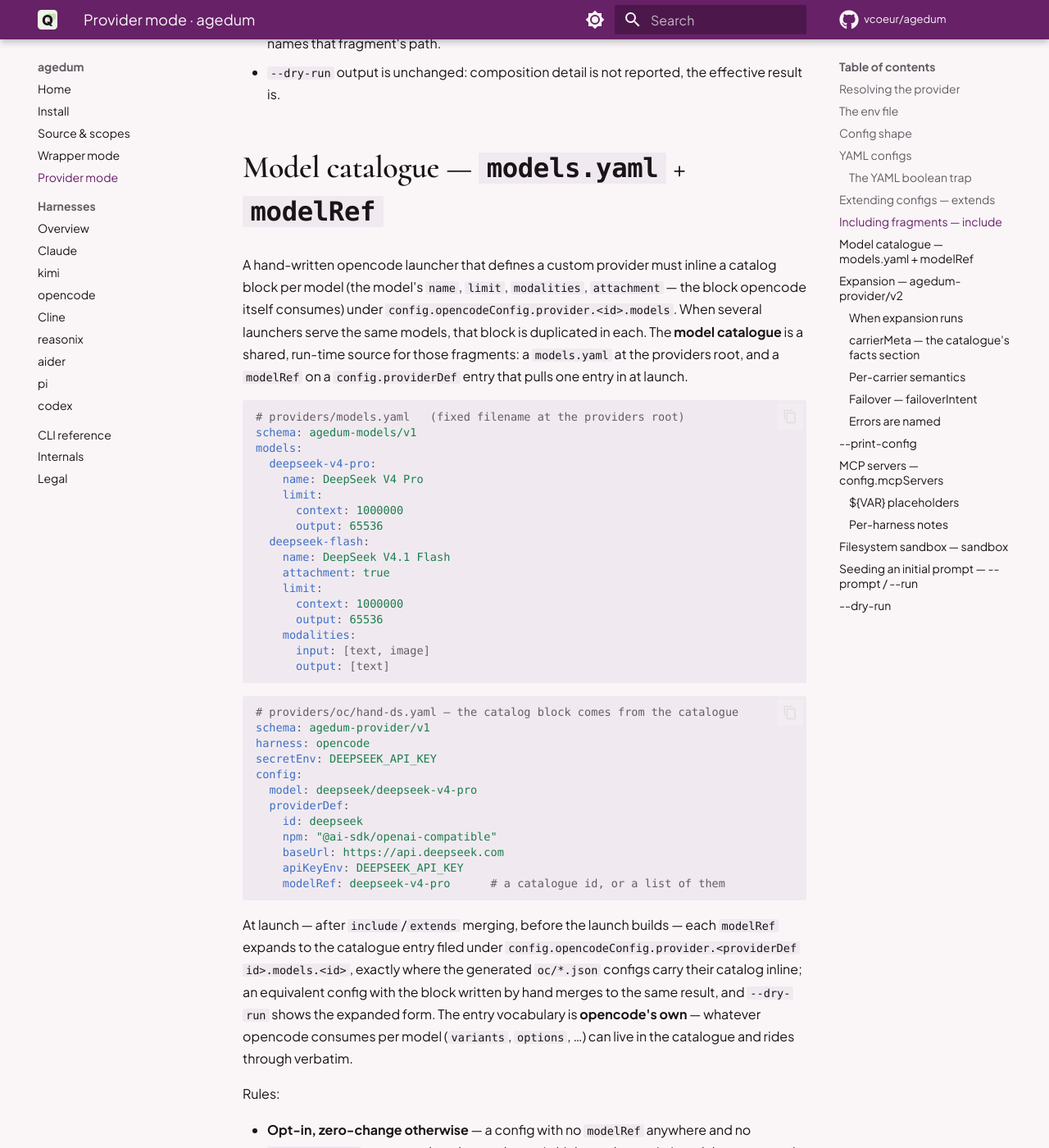
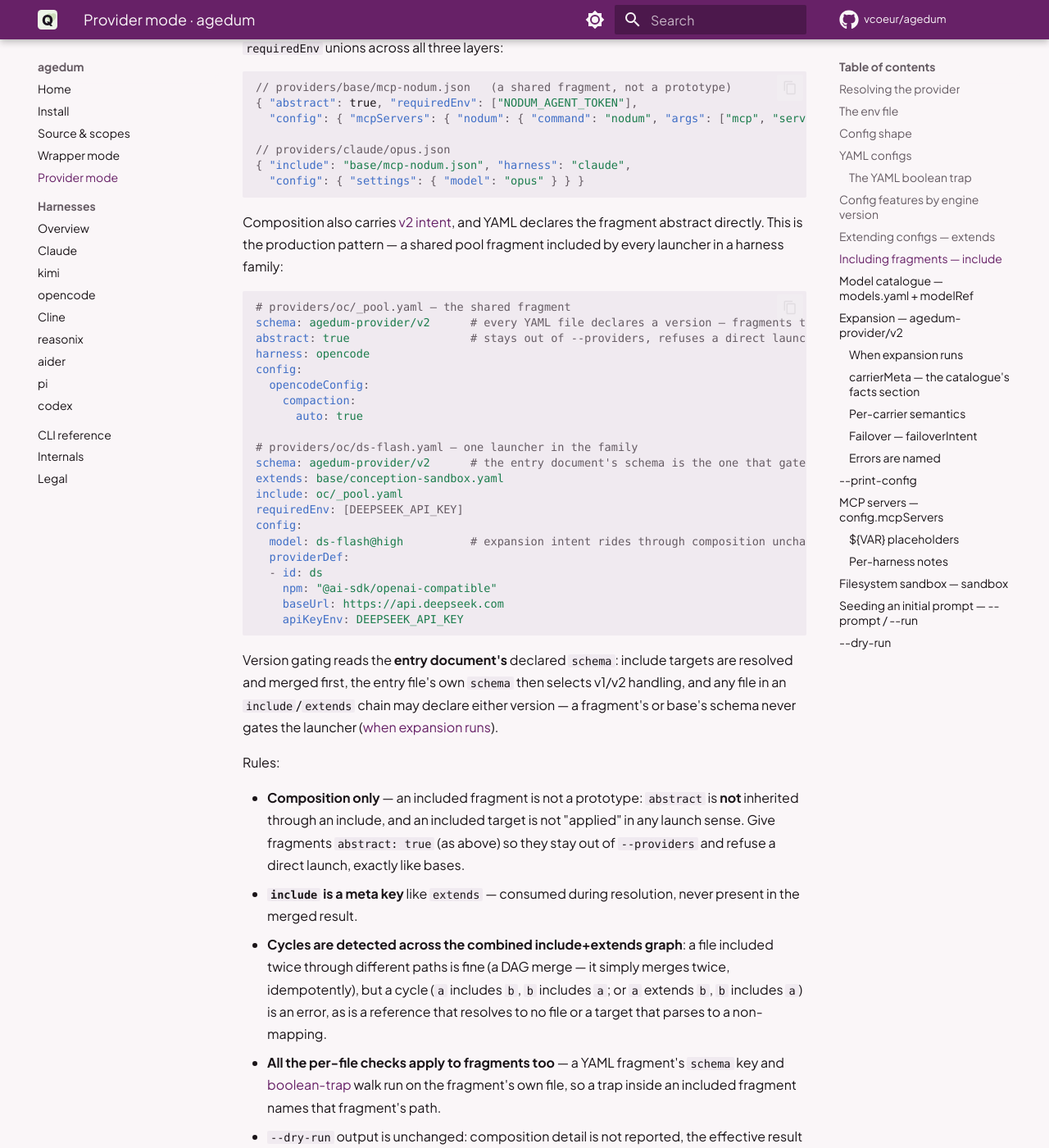
Before and after one commit to vcoeur/agedum, an MkDocs documentation site: the page built from docs/provider.md, in a window 1280 px wide and 1400 px high, scrolled down 6313 px. Shown: the whole window at 82% size. Built offline with MkDocs 1.6.1 and Material for MkDocs 9.7.7, drawn with Linux system fonts in a browser that asks for light colours; comment, search, counter and statistics services are not loaded; some of the changed text lies outside the part shown.

Commit message:
Docs: de-builder the expansion framing; add the v2+include example and engine version floors

````diff
--- a/docs/provider.md
+++ b/docs/provider.md
@@ -153,6 +153,24 @@
 `codexConfig` flags — are untouched. `${VAR}` placeholders are never interpolated by the YAML
 reader; they survive verbatim exactly as in JSON.
 
+## Config features by engine version { #engine-versions }
+
+Each row is an **engine capability floor** — the oldest agedum that loads a config using
+the feature; every later engine keeps it:
+
+| Feature | Minimum engine |
+|---|---|
+| [YAML configs](#yaml) load + `--providers` listing | 0.58 |
+| [`include` composition](#include) | 0.59 |
+| [`modelRef` + the `models.yaml` catalogue](#model-catalogue) | 0.60 |
+| [`carrierMeta`](#model-catalogue) tolerated in a catalogue (read only by v2 expansion) | 0.60 |
+| [`agedum-provider/v2` intent documents](#expansion) (carrier expansion) | 0.61 |
+| [`failoverIntent`](#failover-intent) | 0.62 |
+
+One silent-downgrade trap: a **0.61 engine loads a failover-bearing v2 config and
+silently runs it without failover** — `failoverIntent` postdates 0.61, and the engine
+ignores an unknown top-level key rather than refusing it.
+
 ## Extending configs — `extends` { #extends }
 
 A config can **`extends`** one or more **base** configs and inherit their settings, so shared
@@ -212,6 +230,39 @@
 { "include": "base/mcp-nodum.json", "harness": "claude",
   "config": { "settings": { "model": "opus" } } }
 ```
+
+Composition also carries [v2 intent](#expansion), and YAML declares the fragment
+abstract directly. This is the production pattern — a shared pool fragment included by
+every launcher in a harness family:
+
+```yaml
+# providers/oc/_pool.yaml — the shared fragment
+schema: agedum-provider/v2      # every YAML file declares a version — fragments too
+abstract: true                  # stays out of --providers, refuses a direct launch
+harness: opencode
+config:
+  opencodeConfig:
+    compaction:
+      auto: true
+
+# providers/oc/ds-flash.yaml — one launcher in the family
+schema: agedum-provider/v2      # the entry document's schema is the one that gates
+extends: base/conception-sandbox.yaml
+include: oc/_pool.yaml
+requiredEnv: [DEEPSEEK_API_KEY]
+config:
+  model: ds-flash@high          # expansion intent rides through composition unchanged
+  providerDef:
+  - id: ds
+    npm: "@ai-sdk/openai-compatible"
+    baseUrl: https://api.deepseek.com
+    apiKeyEnv: DEEPSEEK_API_KEY
+```
+
+Version gating reads the **entry document's** declared `schema`: include targets are
+resolved and merged first, the entry file's own `schema` then selects v1/v2 handling,
+and any file in an `include`/`extends` chain may declare either version — a fragment's
+or base's schema never gates the launcher ([when expansion runs](#expansion)).
 
 Rules:
 
@@ -370,7 +421,7 @@
   opencode is refused (the `modelRef` opencode-first rule). A v2 config with **no**
   markers (`@`-refs, `expansionModels`, and `failoverIntent` all absent) is a no-op —
   declaring v2 alone is not intent.
-- A precomputed **`failover`** block passes through untouched; a v2 document carrying
+- An authored **`failover`** block passes through untouched; a v2 document carrying
   both it and `failoverIntent` is a named expansion error (two declarations of the same
   block — the engine refuses to guess which wins). See [Failover](#failover-intent).
 
@@ -426,8 +477,8 @@
 
 ### Failover — `failoverIntent` { #failover-intent }
 
-A v2 config may author its failover as intent instead of a precomputed block — the same
-shape the manifest template uses, with refs in the `key@effort` grammar:
+A v2 config may author its failover as **intent** instead of writing the `failover`
+block directly — chain sources and rungs as explicit refs in the `key@effort` grammar:
 
 ```yaml
 schema: agedum-provider/v2
@@ -442,8 +493,9 @@
     terra@low: [glm-flash@high]
 ```
 
-Expansion derives — from the config's **own agents** — the same top-level `failover`
-block a builder precomputes, then strips the intent (consumed, like `expansionModels`):
+Expansion derives the effective top-level `failover` block from the config's **own
+agents and intent** at load time — nothing precomputes it — then strips the intent
+(consumed, like `expansionModels`):
 
 - **Roster** — `mode: primary` agents are the mains, `mode: subagent` the workers, any
   other or absent mode is in neither; an agent whose `model` is a plain `provider/model`
@@ -463,9 +515,10 @@
 - **Translation** — rung and source refs translate per carrier: `provider/key@effort`
   (variant / reasoningEffort families), the bare `provider/<aliases[effort]>` (kimi).
   Two surviving sources translating to the same runtime ref would be a named error.
-- **`rungOptions`** — one `{"reasoning_effort": effort}` entry (snake_case, exactly as
-  the builder emits) per used variant/reasoningEffort rung, canonical effort order.
-  Model-alias rungs never appear.
+- **`rungOptions`** — one `{"reasoning_effort": effort}` entry (snake_case — agent
+  entries' `options.reasoningEffort` stays camelCase; the two conventions coexist in
+  one block by design) per used variant/reasoningEffort rung, in canonical effort
+  order (`high` first). Model-alias rungs never appear.
 - **`vision`** — derived from the catalogue's `carrierMeta.vision` facts: one entry per
   universe model, walked provider-major in first-appearance order; model-alias models
   additionally get one entry per declared effort at `provider/<aliases[effort]>`. A
@@ -474,9 +527,9 @@
   block is actually derived (an omitted block demands no vision facts).
 
 `detect`/`maxWalk` are authored data copied verbatim, never interpreted or validated at
-expansion — launch-time validation polices the emitted block for derived and precomputed
+expansion — launch-time validation polices the emitted block for derived and authored
 blocks alike. The engine filters and omits; it never enforces that a config's intent
-names its roster (authoring-side roster invariants stay builder-side).
+names its roster — that invariant stays authoring-side.
 
 The key **collision rules**, per root schema:
 
@@ -503,7 +556,7 @@
 `provider/model` form. `expansionModels` must be a list of `key@effort` strings.
 `failoverIntent` adds its own named errors: a malformed block or chains shape; a
 universe model whose `carrierMeta` has no `vision` fact (when a block is derived); a v2
-document declaring both `failoverIntent` and a precomputed `failover` block.
+document declaring both `failoverIntent` and an authored `failover` block.
 
 ## `--print-config` { #print-config }
 
````
